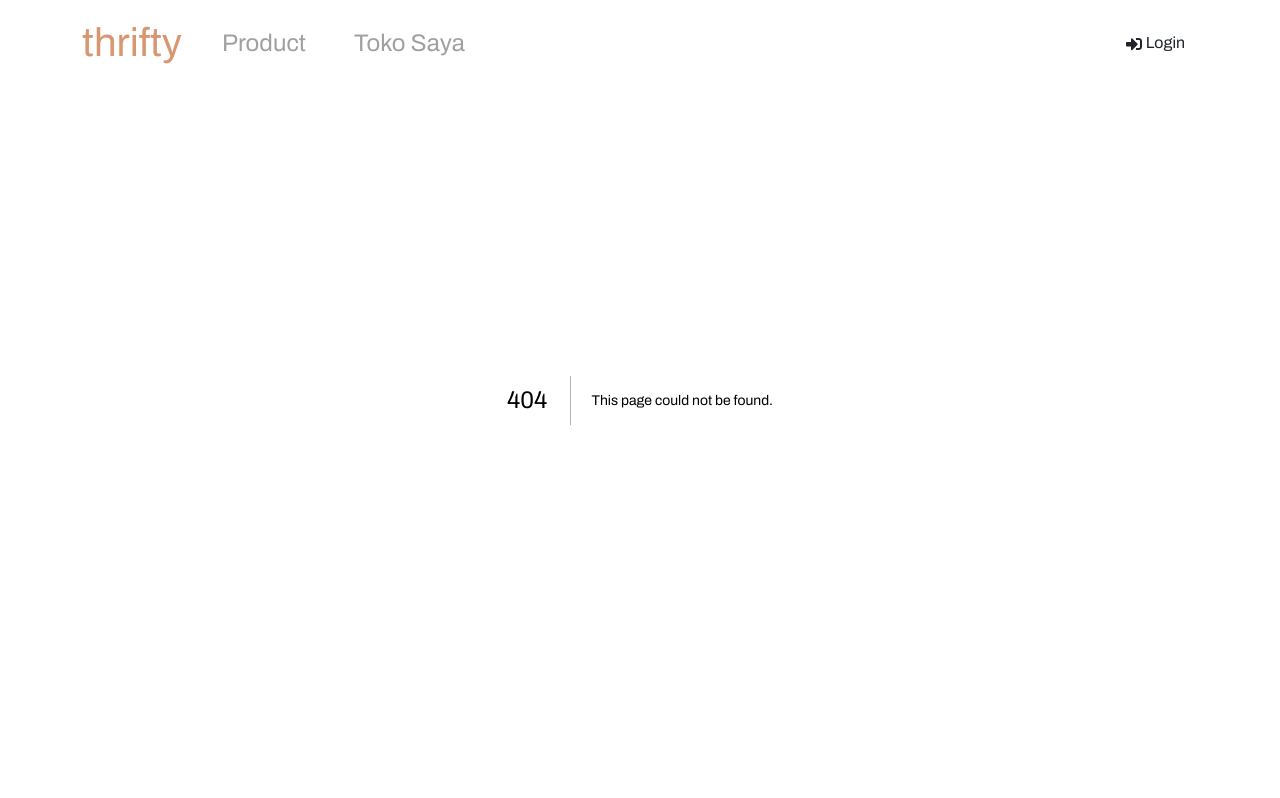
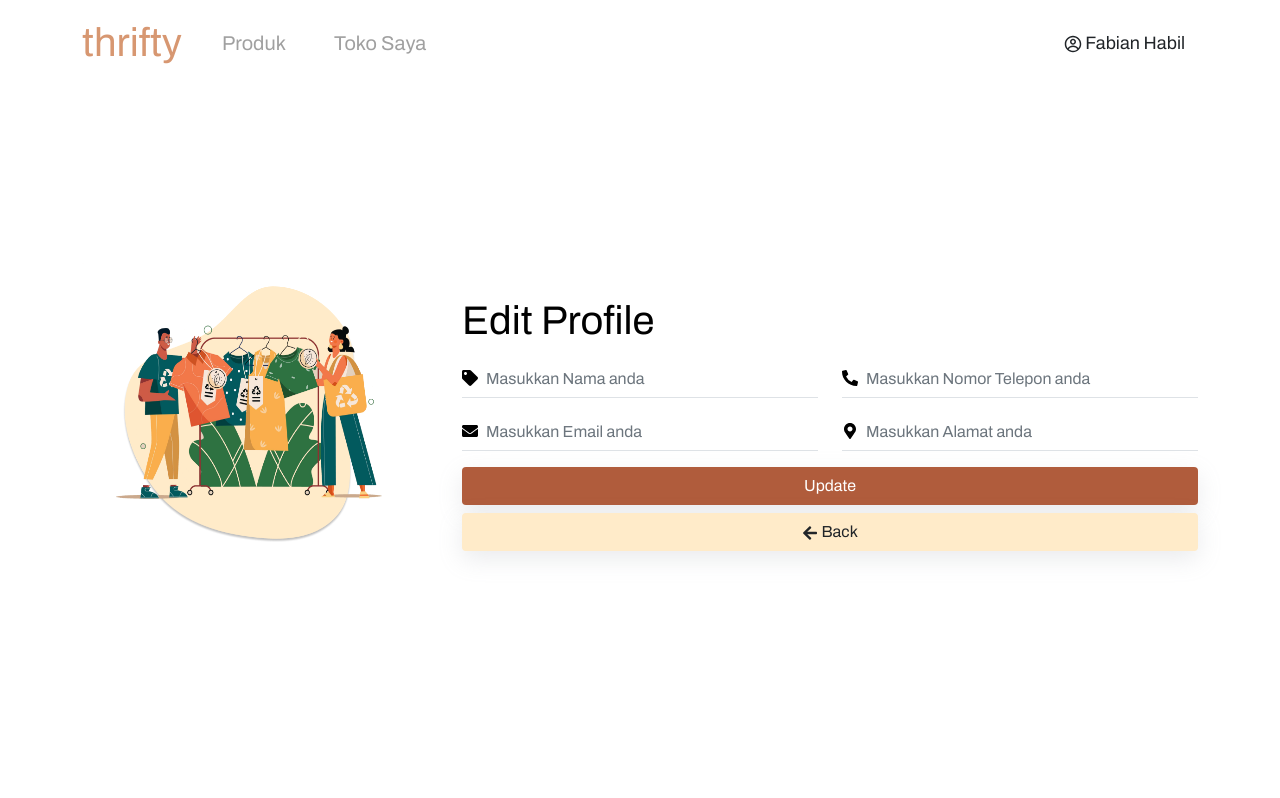
Before and after one commit to Alviannn/thrifty, a Next.js app in the folder frontend/: page /profile/edit in a window 1280 px wide. Before the commit this address had no page. Shown: the top 798 px of the page. Built offline with nearby package versions, Linux system fonts and the light colour scheme.

Commit message:
user profile

```diff
--- a/frontend/components/Layout/Layout.jsx
+++ b/frontend/components/Layout/Layout.jsx
@@ -5,7 +5,7 @@ const Layout = ({ children }) => {
 	return (
 		<>
 			<Navbar />
-			<div class="container">
+			<div className="container">
 				<main>{children}</main>
 			</div>
 			<Footer />
--- a/frontend/components/Layout/Navbar.jsx
+++ b/frontend/components/Layout/Navbar.jsx
@@ -1,6 +1,8 @@
 import Link from "next/link";
-import { FaShoppingCart, FaSignInAlt } from "react-icons/fa";
+import { FaShoppingCart, FaSignInAlt, FaUserPlus } from "react-icons/fa";
 import styled from "styled-components";
+import react, { useState } from "react";
+import { CgProfile } from "react-icons/cg";
 
 const Nav = styled.nav`
 	z-index: 1;
@@ -16,7 +18,16 @@ const Nav = styled.nav`
 	}
 `;
 
+const ProfileText = styled.p`
+	padding: 0;
+	margin: 0;
+	font-weight: bold;
+	font-size: 18px;
+`;
+
 const Navbar = () => {
+	const [loggedIn, setLoggedIn] = useState(true);
+
 	return (
 		<>
 			<Nav className="navbar navbar-expand-lg navbar-light bg-transparent position-absolute w-100 mb-3 text-black">
@@ -40,19 +51,19 @@ const Navbar = () => {
 					<div className="collapse navbar-collapse mt-lg-0 mt-2 pb-lg-0 rounded" id="navbarNav">
 						<ul className="navbar-nav">
 							<li className="nav-item py-2">
-								<Link href="/products">
+								<Link href="/produk">
 									<a
-										className={`fs-4 mx-4 text-decoration-none navbar-brand`}
+										className={`fs-5 mx-4 text-decoration-none navbar-brand`}
 										style={{ color: "#A0A0A0" }}
 									>
-										Product
+										Produk
 									</a>
 								</Link>
 							</li>
 							<li className="nav-item py-2">
-								<Link href="/about">
+								<Link href="/tokosaya">
 									<a
-										className={`fs-4 mx-4 text-decoration-none navbar-brand`}
+										className={`fs-5 mx-4 text-decoration-none navbar-brand`}
 										style={{ color: "#A0A0A0" }}
 									>
 										Toko Saya
@@ -60,12 +71,35 @@ const Navbar = () => {
 								</Link>
 							</li>
 						</ul>
-						<form className="d-flex ms-auto position-relative">
-							<Link href="/login">
-								<a className="btn btn-gold ms-3 py-2">
-									<FaSignInAlt /> Login
-								</a>
-							</Link>
+						<form
+							className="d-flex ms-auto position-relative nav-item"
+							style={{ paddingTop: "5px", paddingBottom: "5px" }}
+						>
+							{!loggedIn && (
+								<div className="ms-3" style={{ paddingTop: "11px", paddingBottom: "11px" }}>
+									<Link href="/register">
+										<button className="btn mx-2 btn-brown">
+											<FaUserPlus /> Daftar
+										</button>
+									</Link>
+									<Link href="/login">
+										<button className="btn mx-2 btn-dark-brown">
+											<FaSignInAlt /> Masuk
+										</button>
+									</Link>
+								</div>
+							)}
+							{loggedIn && (
+								<div style={{ marginLeft: "10px" }}>
+									<Link href="/profile">
+										<button className="btn">
+											<ProfileText>
+												<CgProfile /> Fabian Habil
+											</ProfileText>
+										</button>
+									</Link>
+								</div>
+							)}
 						</form>
 					</div>
 				</div>
--- /dev/null
+++ b/frontend/components/User/UserEditForm.jsx
@@ -0,0 +1,91 @@
+import Head from "next/head";
+import Image from "next/image";
+import Link from "next/link";
+import { createContext, useState } from "react";
+import {
+	FaArrowLeft,
+	FaArrowUp,
+	FaCity,
+	FaEnvelope,
+	FaGlobe,
+	FaHome,
+	FaMapMarkerAlt,
+	FaPhoneAlt,
+	FaTag,
+	FaUser,
+} from "react-icons/fa";
+import userEditSchema from "../../validations/user-edit-validation";
+import UserEditFormInput from "./UserEditFormInput";
+
+const FormInputContext = createContext();
+
+const UserEditForm = () => {
+	const [data, setData] = useState({
+		Nama: "",
+		Email: "",
+		Phone: "",
+		Address: "",
+	});
+	const [errors, setErrors] = useState(false);
+
+	const validateForm = (e) => {
+		const result = userEditSchema.validate(data, { abortEarly: false });
+		const { error } = result;
+
+		if (error) {
+			e.preventDefault();
+
+			const errorData = {};
+
+			for (const err of error.details) {
+				const name = err.path[0];
+				const message = err.message;
+				errorData[name] = message;
+			}
+
+			setErrors(errorData);
+		}
+	};
+
+	return (
+		<>
+			<form action="/users/update" method="POST" className="text-lg-start text-center">
+				<div className="row">
+					<FormInputContext.Provider value={{ data, setData, errors }}>
+						<div className="col-lg-6 col-12">
+							<UserEditFormInput propKey="Nama" icon={<FaTag className="text-gold" />} readOnly={false} />
+							<UserEditFormInput
+								propKey="Email"
+								icon={<FaEnvelope className="text-gold" />}
+								readOnly={true}
+							/>
+						</div>
+						<div className="col-lg-6 col-12">
+							<UserEditFormInput
+								propKey="Nomor Telepon"
+								icon={<FaPhoneAlt className="text-gold" />}
+								readOnly={false}
+							/>
+							<UserEditFormInput
+								propKey="Alamat"
+								icon={<FaMapMarkerAlt className="text-gold" />}
+								readOnly={false}
+							/>
+						</div>
+					</FormInputContext.Provider>
+				</div>
+				<button type="submit" className="btn btn-brown w-100 mb-2" onClick={validateForm}>
+					Update
+				</button>
+				<Link href="/profile">
+					<a className="btn btn-beige w-100">
+						<FaArrowLeft /> Back
+					</a>
+				</Link>
+			</form>
+		</>
+	);
+};
+
+export { FormInputContext };
+export default UserEditForm;
--- /dev/null
+++ b/frontend/components/User/UserEditFormInput.jsx
@@ -0,0 +1,33 @@
+import { useContext } from "react";
+import { FormInputContext } from "./UserEditForm";
+
+const UserEditFormInput = ({ propKey, icon, readOnly }) => {
+	const { data, setData, errors } = useContext(FormInputContext);
+
+	const handleChange = (e) => {
+		const { value } = e.target;
+		setData({ ...data, [propKey]: value });
+	};
+
+	return (
+		<div className="form-group mb-3">
+			<span className="me-2 mt-1 position-absolute">{icon}</span>
+			<input
+				type="text"
+				className="form-control bg-transparent ps-4 border-0 border-bottom rounded-0 d-inline"
+				name={propKey}
+				placeholder={`Masukkan ${propKey} anda`}
+				value={data[propKey]}
+				onChange={handleChange}
+				readOnly={readOnly}
+			/>
+			{errors[propKey] && (
+				<div className="alert alert-warning w-100 py-2 mb-2 m-auto float-lg-start text-start" role="alert">
+					{errors[propKey]}
+				</div>
+			)}
+		</div>
+	);
+};
+
+export default UserEditFormInput;
--- /dev/null
+++ b/frontend/pages/profile/edit.jsx
@@ -0,0 +1,32 @@
+import Head from "next/head";
+import Image from "next/image";
+import UserEditForm from "../../components/User/UserEditForm";
+
+const UserEdit = () => {
+	return (
+		<>
+			<div className="row min-vh-100 pt-5 d-flex align-items-center text-black">
+				<div className="col-lg-4 col-12">
+					<Image
+						src="/img/thrift.png"
+						alt="Scrolling"
+						width="100%"
+						height="100%"
+						layout="responsive"
+						priority
+					/>
+				</div>
+				<div className="col-lg-8 col-12 my-5">
+					<div className="row">
+						<div className="col">
+							<h1 className="mb-3 text-lg-start text-center">Edit Profile</h1>
+						</div>
+					</div>
+					<UserEditForm />
+				</div>
+			</div>
+		</>
+	);
+};
+
+export default UserEdit;
--- a/frontend/styles/globals.css
+++ b/frontend/styles/globals.css
@@ -20,15 +20,15 @@ a {
 }
 
 .bg-brown {
-    background-color: #B05C3C !important;
+	background-color: #b05c3c !important;
 }
 
 .bg-mocca {
-    background-color: #D79771 !important;
+	background-color: #d79771 !important;
 }
 
 .bg-beige {
-    background-color: #FFEBC9 !important;
+	background-color: #ffebc9 !important;
 }
 
 .text-dark-brown {
@@ -36,54 +36,54 @@ a {
 }
 
 .text-brown {
-    color: #B05C3C !important;
+	color: #b05c3c !important;
 }
 
 .text-mocca {
-    color: #D79771 !important;
+	color: #d79771 !important;
 }
 
 .text-beige {
-    color: #FFEBC9 !important;
+	color: #ffebc9 !important;
 }
 
 .btn-dark-brown {
 	background-color: #753523 !important;
-    color: #FFF !important;
-    box-shadow: rgba(149, 157, 165, .2) 0 8px 24px;
+	color: #fff !important;
+	box-shadow: rgba(149, 157, 165, 0.2) 0 8px 24px;
 }
 
 .btn-dark-brown:hover {
-    background-color: #682B1A !important;
+	background-color: #682b1a !important;
 }
 
 .btn-brown {
-    background-color: #B05C3C !important;
-    color: #FFF !important;
-    box-shadow: rgba(149, 157, 165, .2) 0 8px 24px;
+	background-color: #b05c3c !important;
+	color: #fff !important;
+	box-shadow: rgba(149, 157, 165, 0.2) 0 8px 24px;
 }
 
 .btn-brown:hover {
-    background-color: #A55231 !important;
+	background-color: #a55231 !important;
 }
 
 .btn-mocca {
-    background-color: #D79771 !important;
-    color: #FFF !important;
-    box-shadow: rgba(149, 157, 165, .2) 0 8px 24px;
+	background-color: #d79771 !important;
+	color: #fff !important;
+	box-shadow: rgba(149, 157, 165, 0.2) 0 8px 24px;
 }
 
 .btn-mocca:hover {
-    background-color: #CE8C66 !important;
+	background-color: #ce8c66 !important;
 }
 
 .btn-beige {
-    background-color: #FFEBC9 !important;
-    box-shadow: rgba(149, 157, 165, .2) 0 8px 24px;
+	background-color: #ffebc9 !important;
+	box-shadow: rgba(149, 157, 165, 0.2) 0 8px 24px;
 }
 
 .btn-beige:hover {
-    background-color: #EED8B2 !important;
+	background-color: #eed8b2 !important;
 }
 
 .btn:focus {
--- /dev/null
+++ b/frontend/validations/user-edit-validation.js
@@ -0,0 +1,51 @@
+import Joi from "joi";
+
+const isUsername = (value, helpers) => {
+	for (let i = 0; i < value.length; i++) {
+		if (
+			(value[i] >= "a" && value[i] <= "z") ||
+			(value[i] >= "0" && value[i] <= "9") ||
+			value[i] === "." ||
+			value[i] === "-" ||
+			value[i] === "_"
+		) {
+			continue;
+		} else {
+			return helpers.message({ custom: "Invalid username format" });
+		}
+	}
+
+	return true;
+};
+
+const userEditSchema = Joi.object({
+	name: Joi.string().required().max(50).messages({
+		"string.empty": "Name field is required",
+		"string.max": "Name field should not contain more than 50 characters",
+	}),
+	phone: Joi.string()
+		.required()
+		.min(10)
+		.max(15)
+		.pattern(/^[0-9]+$/)
+		.messages({
+			"string.empty": "Phone field is required",
+			"string.min": "Phone field should contain at least 10 numbers",
+			"string.max": "Phone field should not contain more than 15 numbers",
+			"string.pattern.base": "Phone can only contain numbers",
+		}),
+	email: Joi.string(),
+	username: Joi.string().required().max(50).custom(isUsername).messages({
+		"string.empty": "Username field is required",
+		"string.max": "Username field should not contain more than 50 characters",
+		"string.custom": "Invalid username format",
+	}),
+	address: Joi.string().allow(""),
+	city: Joi.string().allow(""),
+	country: Joi.string().allow(""),
+	zipCode: Joi.number().allow("").messages({
+		"number.base": "Zip code can only contain numbers",
+	}),
+});
+
+export default userEditSchema;
```
Also changed, not shown: frontend/components/User/UserInfoItem.jsx (added, +16 -0 lines), frontend/pages/index.jsx (+25 -9 lines), frontend/pages/profile/index.jsx (added, +84 -0 lines), frontend/pages/test.jsx (deleted, +0 -13 lines), 1 other file (tests, documents, lock files or other folders). Lines whose indentation alone changed are shown as unchanged.
